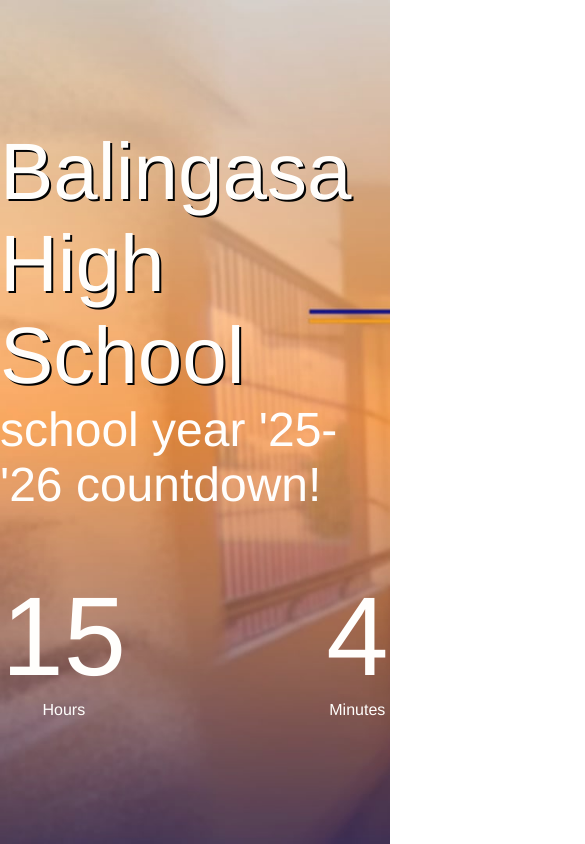
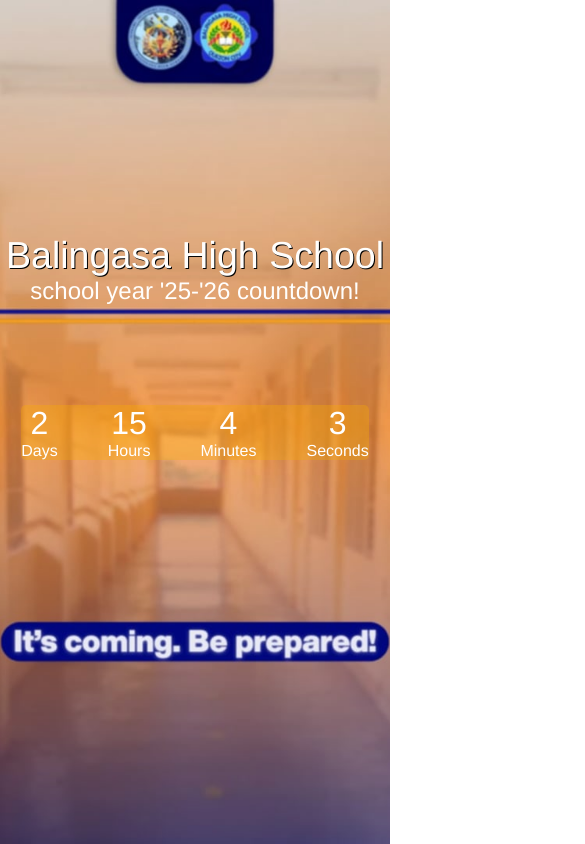
Before and after one commit to Mellow1509/BHScountdown, a website: page Countdown/index.html in a window 390 px wide. Shown: the top 844 px of the page, 585 px wide, since content can reach past the window. Drawn offline with Linux system fonts and the light colour scheme.

Commit message:
Update style.css

```diff
--- a/Countdown/style.css
+++ b/Countdown/style.css
@@ -33,10 +33,14 @@
 }
 
 .timebox{
+    background-color: #f7a90057;
     display: flex;
-    gap: 200px;
-
-
+    gap: 25px;
+    padding: -50px;
+    border-radius: 5px;
+    justify-content: center;
+    flex-wrap: wrap;
+    color: white;
 }
 
 .time{
@@ -54,5 +58,38 @@
     font-size: 1rem;
     font-weight: 500;
     text-shadow: 2px 2px #030303;
+}
 
+@media (max-width: 900px) {
+     .hero {
+        background-image:url(bg.jpeg) !important;
+        background-repeat: no-repeat;
+        background-size:cover !important;
+        background-position: center;
+        overflow: hidden;
+     }
+
+     h1 {
+        font-size: 2.35rem;
+        font-weight: 400;
+        text-shadow: 1px 1px #030303;
+        text-align: center;
+        margin-top: -150px;
+     }
+
+     .waw {
+         font-size: 1.5rem;
+         font-weight: 400;
+         margin-bottom: 100px;
+     }
+
+     .timebox {
+        display: flex;
+        gap: 50px;
+     }
+
+     .time h2{
+        font-size: 2rem;
+        font-weight: 50;
+     }
 }
```
